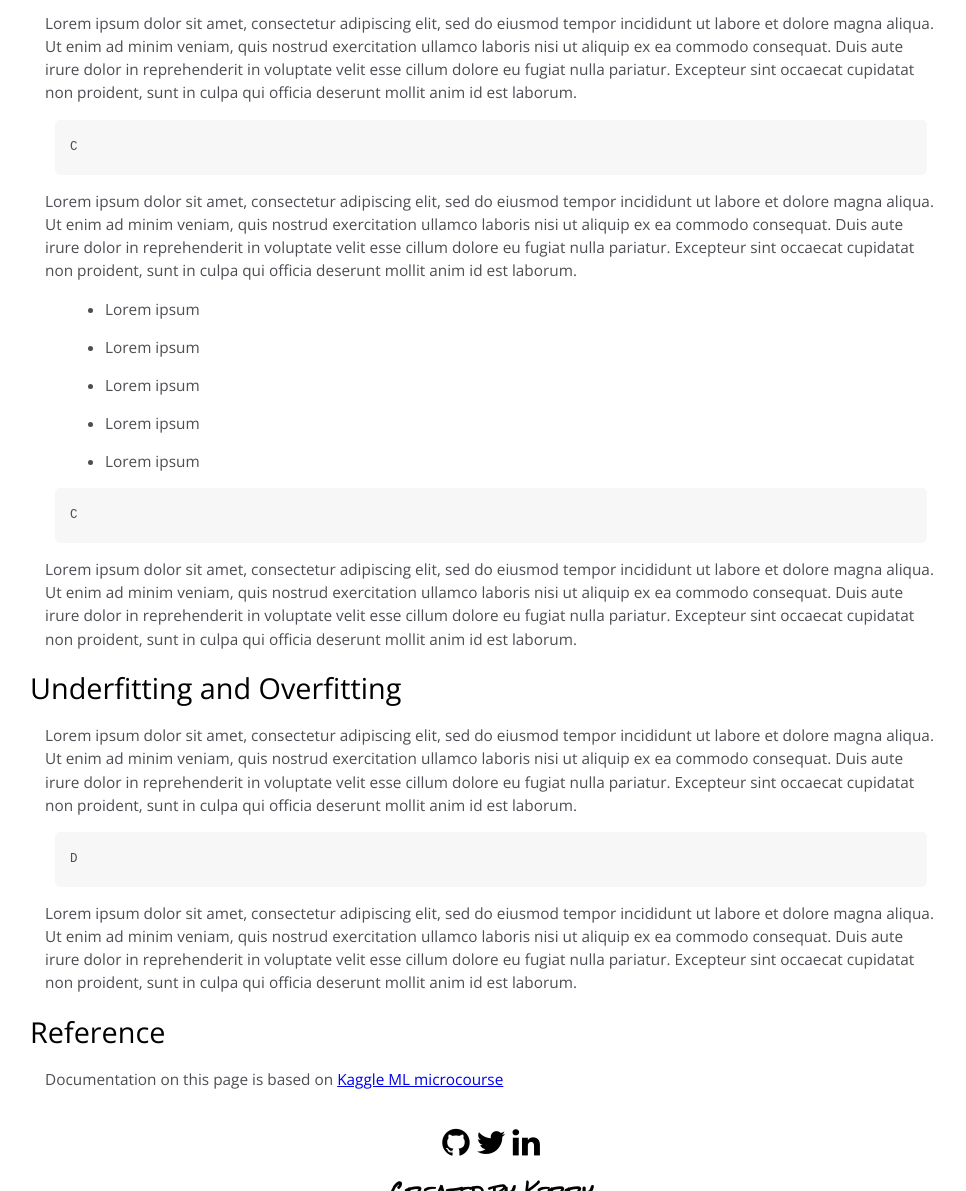
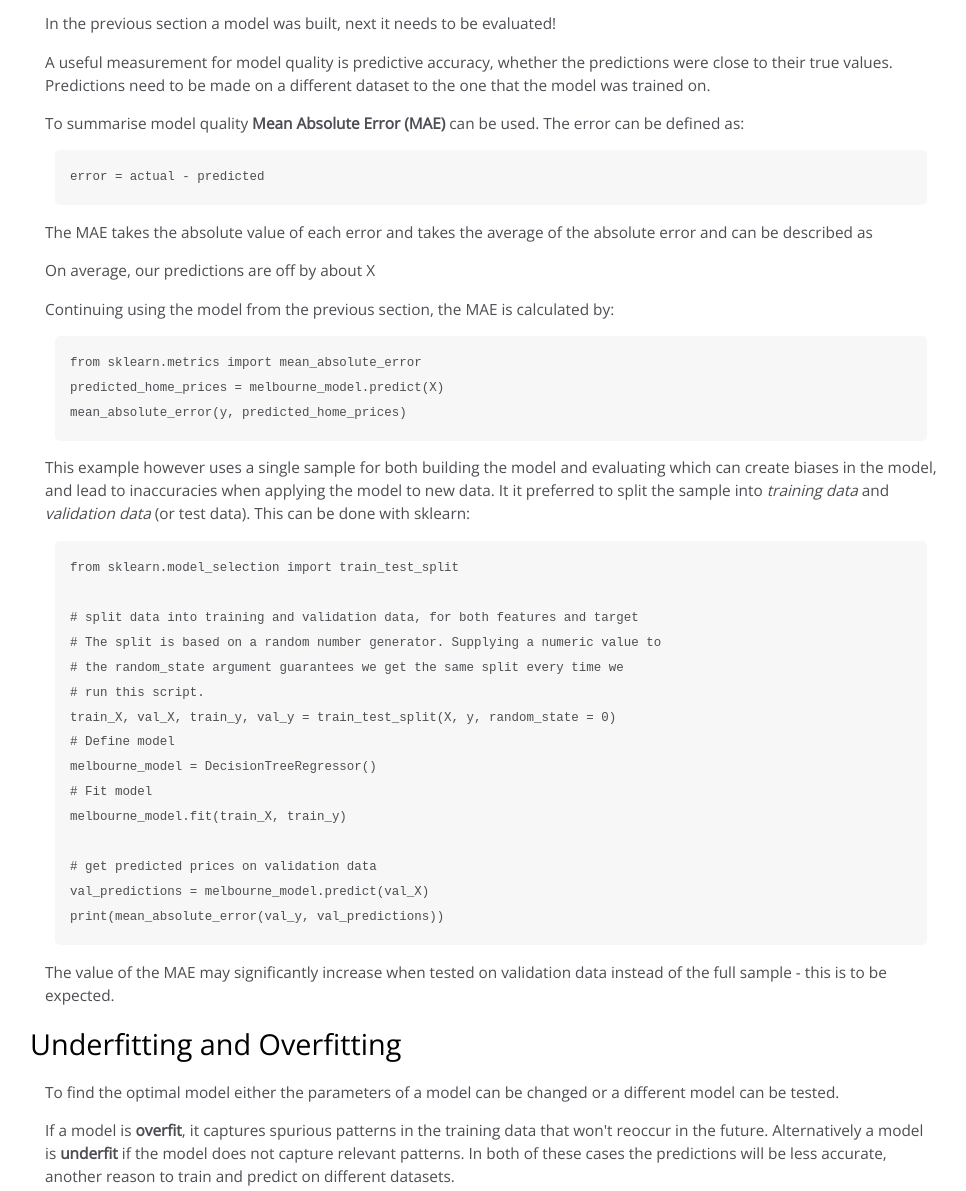
Before and after one commit to kaparker/technical-documentation, a plain HTML site: page index.html in a window 1280 px wide. Shown: the part 1714-2905 px from the top of the page, without its empty margins (308-1274 px from the left). Drawn offline with nearby package versions, Linux system fonts and the light colour scheme.

Commit message:
Finished adding kaggle ML summary

```diff
--- a/index.html
+++ b/index.html
@@ -105,18 +105,37 @@ print(melbourne_model.predict(X.head()))</code>
             Model Validation
         </header>
         <article>
-            <p>Lorem ipsum dolor sit amet, consectetur adipiscing elit, sed do eiusmod tempor incididunt ut labore et dolore magna aliqua. Ut enim ad minim veniam, quis nostrud exercitation ullamco laboris nisi ut aliquip ex ea commodo consequat. Duis aute irure dolor in reprehenderit in voluptate velit esse cillum dolore eu fugiat nulla pariatur. Excepteur sint occaecat cupidatat non proident, sunt in culpa qui officia deserunt mollit anim id est laborum.</p>
-            <code>C</code>
-            <p>Lorem ipsum dolor sit amet, consectetur adipiscing elit, sed do eiusmod tempor incididunt ut labore et dolore magna aliqua. Ut enim ad minim veniam, quis nostrud exercitation ullamco laboris nisi ut aliquip ex ea commodo consequat. Duis aute irure dolor in reprehenderit in voluptate velit esse cillum dolore eu fugiat nulla pariatur. Excepteur sint occaecat cupidatat non proident, sunt in culpa qui officia deserunt mollit anim id est laborum.</p>
-            <ul>
-                <li>Lorem ipsum</li>
-                <li>Lorem ipsum</li>
-                <li>Lorem ipsum</li>
-                <li>Lorem ipsum</li>
-                <li>Lorem ipsum</li>
-            </ul>
-            <code>C</code>
-            <p>Lorem ipsum dolor sit amet, consectetur adipiscing elit, sed do eiusmod tempor incididunt ut labore et dolore magna aliqua. Ut enim ad minim veniam, quis nostrud exercitation ullamco laboris nisi ut aliquip ex ea commodo consequat. Duis aute irure dolor in reprehenderit in voluptate velit esse cillum dolore eu fugiat nulla pariatur. Excepteur sint occaecat cupidatat non proident, sunt in culpa qui officia deserunt mollit anim id est laborum.</p>
+            <p>In the previous section a model was built, next it needs to be evaluated!</p>
+            <p>A useful measurement for model quality is predictive accuracy, whether the predictions were close to their true values.
+            Predictions need to be made on a different dataset to the one that the model was trained on.</p>
+            <p>To summarise model quality <strong>Mean Absolute Error (MAE)</strong> can be used. The error can be defined as:</p>
+            <code>error = actual - predicted</code>
+            <p>The MAE takes the absolute value of each error and takes the average of the absolute error and can be described as</p>
+            <quote>On average, our predictions are off by about X</quote>
+            <p>Continuing using the model from the previous section, the MAE is calculated by:</p>
+            <code>from sklearn.metrics import mean_absolute_error
+predicted_home_prices = melbourne_model.predict(X)
+mean_absolute_error(y, predicted_home_prices)</code>
+            <p>This example however uses a single sample for both building the model and evaluating which can create biases in the model,
+                and lead to inaccuracies when applying the model to new data.
+            It it preferred to split the sample into <i>training data</i> and <i>validation data</i> (or test data).
+            This can be done with sklearn:</p>
+            <code>from sklearn.model_selection import train_test_split
+
+# split data into training and validation data, for both features and target
+# The split is based on a random number generator. Supplying a numeric value to
+# the random_state argument guarantees we get the same split every time we
+# run this script.
+train_X, val_X, train_y, val_y = train_test_split(X, y, random_state = 0)
+# Define model
+melbourne_model = DecisionTreeRegressor()
+# Fit model
+melbourne_model.fit(train_X, train_y)
+
+# get predicted prices on validation data
+val_predictions = melbourne_model.predict(val_X)
+print(mean_absolute_error(val_y, val_predictions))</code>
+            <p>The value of the MAE may significantly increase when tested on validation data instead of the full sample - this is to be expected.</p>
         </article>
     </section>
 
@@ -125,9 +144,29 @@ print(melbourne_model.predict(X.head()))</code>
             Underfitting and Overfitting
         </header>
         <article>
-            <p>Lorem ipsum dolor sit amet, consectetur adipiscing elit, sed do eiusmod tempor incididunt ut labore et dolore magna aliqua. Ut enim ad minim veniam, quis nostrud exercitation ullamco laboris nisi ut aliquip ex ea commodo consequat. Duis aute irure dolor in reprehenderit in voluptate velit esse cillum dolore eu fugiat nulla pariatur. Excepteur sint occaecat cupidatat non proident, sunt in culpa qui officia deserunt mollit anim id est laborum.</p>
-            <code>D</code>
-            <p>Lorem ipsum dolor sit amet, consectetur adipiscing elit, sed do eiusmod tempor incididunt ut labore et dolore magna aliqua. Ut enim ad minim veniam, quis nostrud exercitation ullamco laboris nisi ut aliquip ex ea commodo consequat. Duis aute irure dolor in reprehenderit in voluptate velit esse cillum dolore eu fugiat nulla pariatur. Excepteur sint occaecat cupidatat non proident, sunt in culpa qui officia deserunt mollit anim id est laborum.</p>
+            <p>To find the optimal model either the parameters of a model can be changed or a different model can be tested.</p>
+            <p>If a model is <strong>overfit</strong>, it captures spurious patterns in the training data that won't reoccur in the future.
+            Alternatively a model is <strong>underfit</strong> if the model does not capture relevant patterns.
+            In both of these cases the predictions will be less accurate, another reason to train and predict on different datasets.
+            </p>
+            <p>Using the Decision Tree model, the model is trained with different values for the <i>max_leaf_nodes</i> parameter
+                to determine the MAE:</p>
+            <code>from sklearn.metrics import mean_absolute_error
+from sklearn.tree import DecisionTreeRegressor
+
+def get_mae(max_leaf_nodes, train_X, val_X, train_y, val_y):
+    model = DecisionTreeRegressor(max_leaf_nodes=max_leaf_nodes, random_state=0)
+    model.fit(train_X, train_y)
+    preds_val = model.predict(val_X)
+    mae = mean_absolute_error(val_y, preds_val)
+    return(mae)</code>
+            <p>Using the same data from the previous section, the accuracy of the models with different parameters can be compared:</p>
+            <code># compare MAE with differing values of max_leaf_nodes
+for max_leaf_nodes in [5, 50, 500, 5000]:
+    my_mae = get_mae(max_leaf_nodes, train_X, val_X, train_y, val_y)
+    print("Max leaf nodes: %d  \t\t Mean Absolute Error:  %d" %(max_leaf_nodes, my_mae))
+            </code>
+
         </article>
     </section>
 
```
